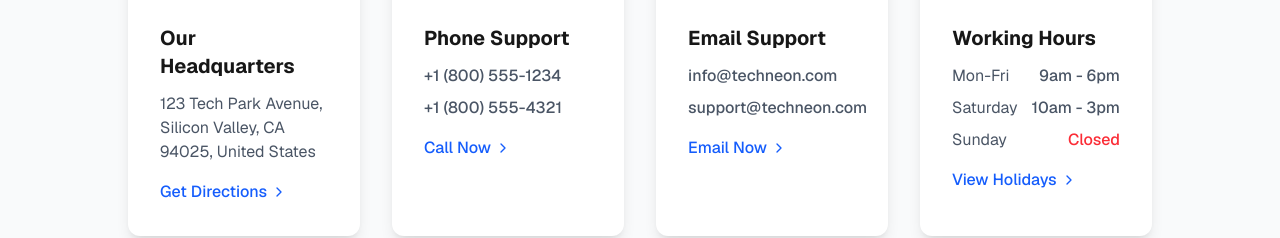
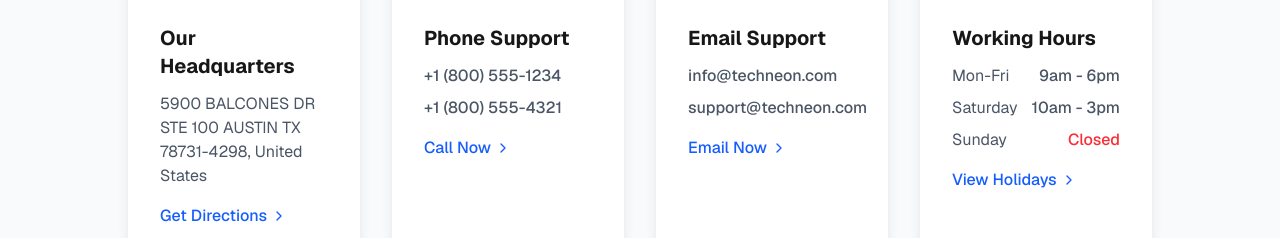
Before and after one commit to Nouman-Shahid1/tres-tech, a Next.js app: page /contact-us in a window 1280 px wide. Shown: the part 1528-1766 px from the top of the page. Built offline with nearby package versions, Linux system fonts and the light colour scheme.

Commit message:
location update

```diff
--- a/src/app/contact-us/page.jsx
+++ b/src/app/contact-us/page.jsx
@@ -23,7 +23,6 @@
 const poppins = Poppins({
   subsets: ["latin"],
   weight: ["100", "400", "700"],
-  style: ["normal"],
   variable: "--font-poppins",
   display: "swap",
 });
@@ -157,7 +156,7 @@
               </div>
               <h3 className="text-xl font-bold mb-3">Our Headquarters</h3>
               <p className="text-gray-600 mb-4">
-                123 Tech Park Avenue, Silicon Valley, CA 94025, United States
+                5900 BALCONES DR STE 100 AUSTIN TX 78731-4298, United States
               </p>
               <a
                 href="#"
@@ -373,7 +372,7 @@
       {/* Interactive Map Section */}
       <section className="relative h-[600px] w-full bg-gray-100">
         <iframe
-          src="https://www.google.com/maps/embed?pb=!1m18!1m12!1m3!1d3172.465434032985!2d-122.0862469246896!3d37.42199987207478!2m3!1f0!2f0!3f0!3m2!1i1024!2i768!4f13.1!3m3!1m2!1s0x808fba02425dad8f%3A0x6c296c66619367e0!2sGoogleplex!5e0!3m2!1sen!2sus!4v1689874323456!5m2!1sen!2sus"
+          src="https://www.google.com/maps/embed?pb=!1m18!1m12!1m3!1d3474.1556543373754!2d-97.75227092482324!3d30.352605474752065!2m3!1f0!2f0!3f0!3m2!1i1024!2i768!4f13.1!3m3!1m2!1s0x8644ca2a9915ef2b%3A0xa7449607eb288fb3!2s5900%20Balcones%20Dr%20%23100%2C%20Austin%2C%20TX%2078731%2C%20USA!5e0!3m2!1sen!2sus!4v1720248561585!5m2!1sen!2sus"
           width="100%"
           height="100%"
           style={{ border: 0 }}
@@ -381,7 +380,8 @@
           loading="lazy"
           referrerPolicy="no-referrer-when-downgrade"
           className="absolute inset-0"
-        ></iframe>
+        />
+
         <div className="absolute bottom-8 left-1/2 transform -translate-x-1/2 bg-white rounded-xl shadow-2xl p-6 w-11/12 max-w-md">
           <div className="flex items-start gap-4">
             <div className="bg-blue-100 p-3 rounded-full flex-shrink-0">
--- a/src/components/Footer/Footer.jsx
+++ b/src/components/Footer/Footer.jsx
@@ -181,9 +181,9 @@
                 <div className="flex items-start gap-3">
                   <FiMapPin className="text-[#27A1F6] mt-0.5" />
                   <span className="text-white/50 text-sm">
-                    123 Business Ave, Suite 100
+                    5900 BALCONES DR STE 100
                     <br />
-                    New York, NY 10001
+                    AUSTIN TX 78731-4298
                   </span>
                 </div>
               </div>
```
